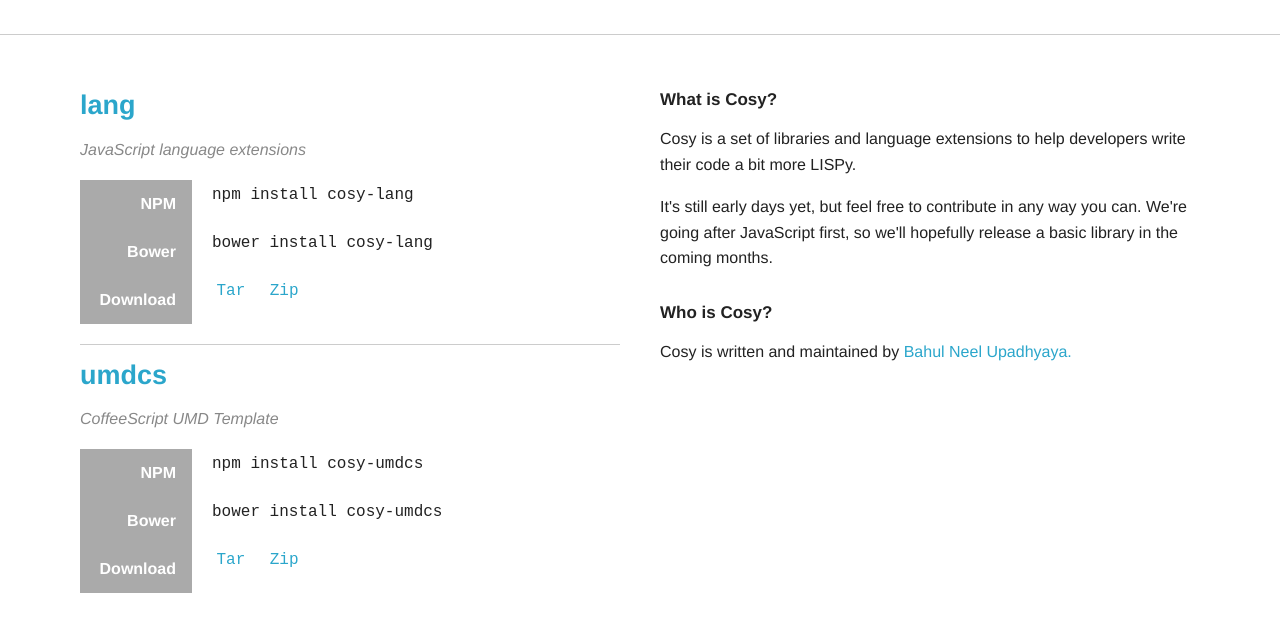
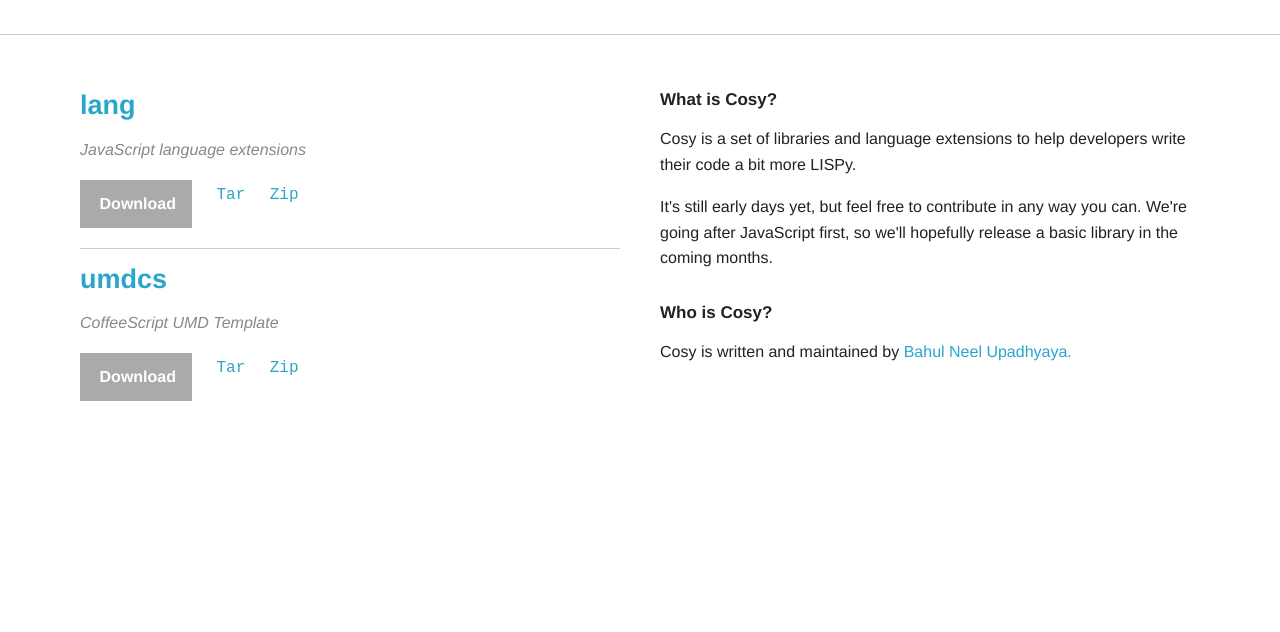
Before and after one commit to getcosy/getcosy.github.com, a website: page index.html in a window 1280 px wide. Shown: the part 126-758 px from the top of the page. Drawn offline with Linux system fonts and the light colour scheme.

Commit message:
Comment out npm and bower instructions

```diff
--- a/index.html
+++ b/index.html
@@ -37,8 +37,8 @@
                 <h3><a href="https://github.com/getcosy/lang">lang</a></h3>
                 <p class="description">JavaScript language extensions</p>
                 <ul class="secret-list block-list">
-                    <li><b>NPM</b><pre>npm install cosy-lang</pre></li>
-                    <li><b>Bower</b><pre>bower install cosy-lang</pre></li>
+                    <!-- <li><b>NPM</b><pre>npm install cosy-lang</pre></li>
+                    <li><b>Bower</b><pre>bower install cosy-lang</pre></li> -->
                     <li>
                         <b>Download</b>
                         <a href="https://github.com/getcosy/lang/tarball/master"><pre>Tar</pre></a>
@@ -51,8 +51,8 @@
                 <h3><a href="https://github.com/getcosy/umdcs">umdcs</a></h3>
                 <p class="description">CoffeeScript UMD Template</p>
                 <ul class="secret-list block-list">
-                    <li><b>NPM</b><pre>npm install cosy-umdcs</pre></li>
-                    <li><b>Bower</b><pre>bower install cosy-umdcs</pre></li>
+                    <!-- <li><b>NPM</b><pre>npm install cosy-umdcs</pre></li>
+                    <li><b>Bower</b><pre>bower install cosy-umdcs</pre></li> -->
                     <li>
                         <b>Download</b>
                         <a href="https://github.com/getcosy/umdcs/tarball/master"><pre>Tar</pre></a>
```
